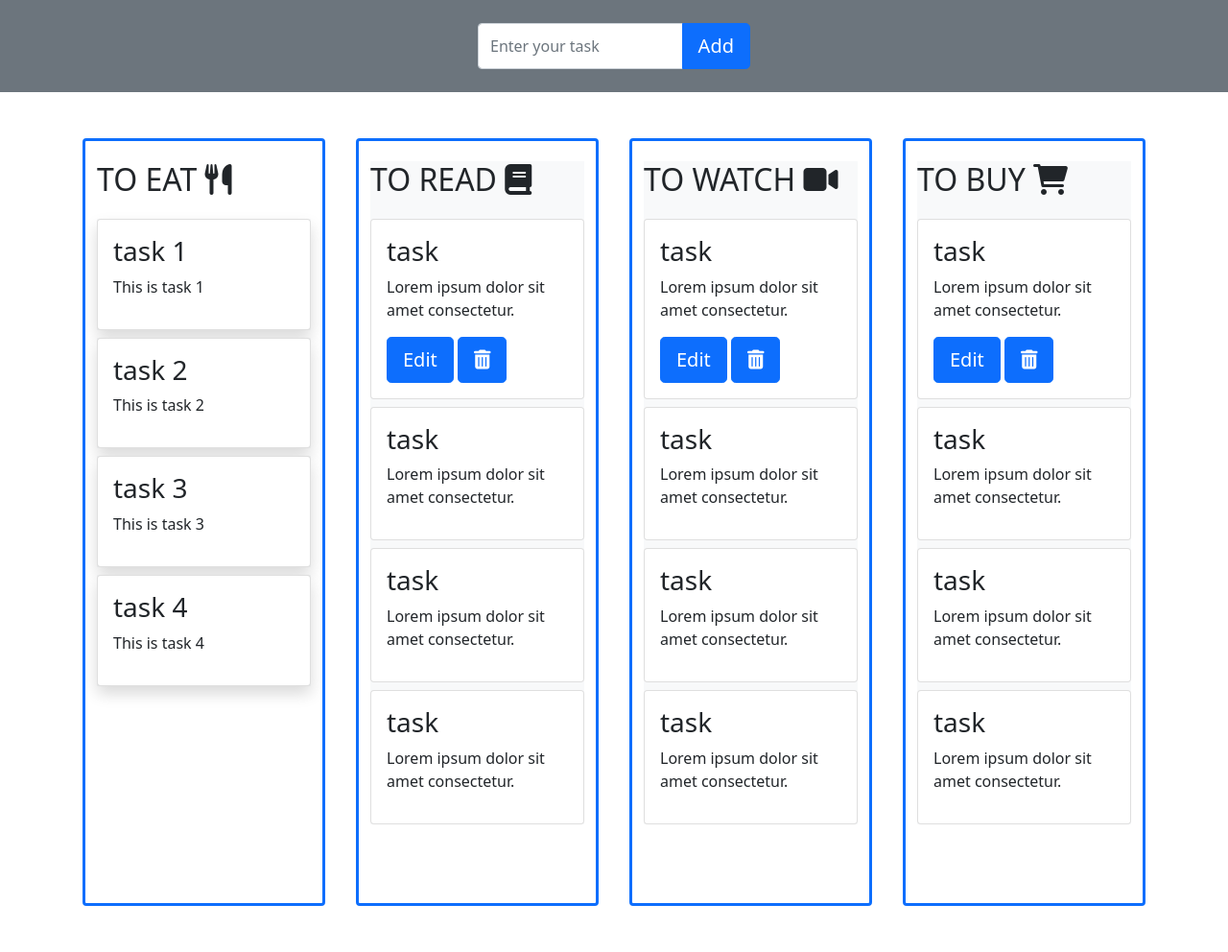
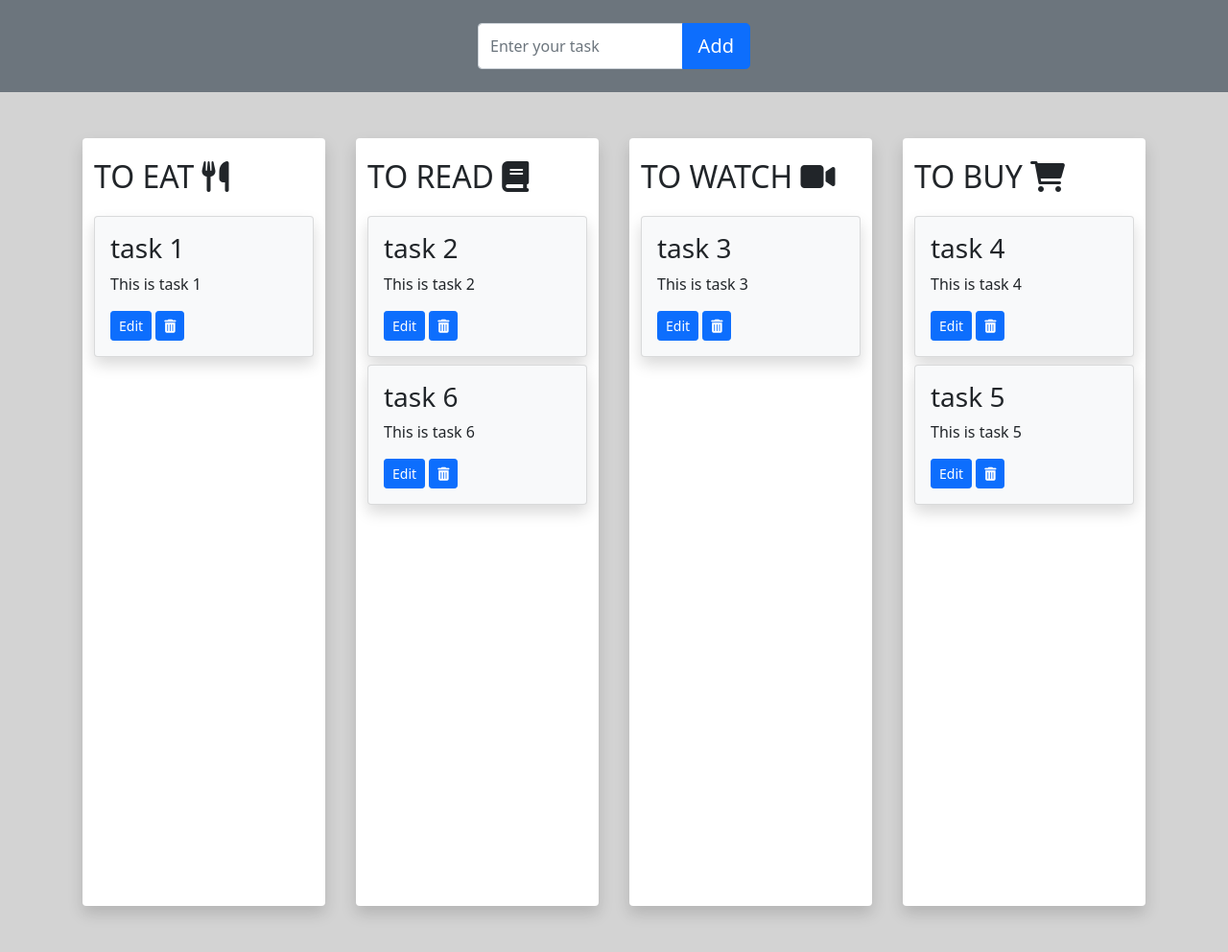
Before and after one commit to BENcao318/SmartToDoList, a Node server app: page / in a window 1280 px wide. Shown: the part 117-1109 px from the top of the page at 96% size. Run offline with Node 20, Linux system fonts and the light colour scheme; style sheets or scripts are compiled from the project's sources; some libraries are stand-ins or nearby versions.

Commit message:
add auto listing functions and editing functions

```diff
--- a/public/index.html
+++ b/public/index.html
@@ -25,8 +25,10 @@
     <link rel="stylesheet" href="/vendor/border-box.css" type="text/css" />
     <link rel="stylesheet" href="/styles/main.css" type="text/css" />
     <link rel="stylesheet" href="/styles/layout.css" type="text/css" />
+    <link rel="stylesheet" href="//code.jquery.com/ui/1.13.1/themes/base/jquery-ui.css">
 
     <script type="text/javascript" src="/vendor/jquery-3.0.0.js"></script>
+    <script src="https://code.jquery.com/ui/1.13.1/jquery-ui.js"></script>
     <script
       src="https://cdn.jsdelivr.net/npm/bootstrap@5.1.3/dist/js/bootstrap.bundle.min.js"
       integrity="sha384-ka7Sk0Gln4gmtz2MlQnikT1wXgYsOg+OMhuP+IlRH9sENBO0LRn5q+8nbTov4+1p"
@@ -35,9 +37,11 @@
 
     <script type="text/javascript" src="/scripts/cardListings.js"></script>
     <script type="text/javascript" src="/scripts/app.js"></script>
+    <script type="text/javascript" src="/scripts/network.js"></script>
+    <script type="text/javascript" src="/scripts/taskEditing.js"></script>
 
 
-    <title>Smart-ToDo</title>
+    <title>Smart-To-Do</title>
   </head>
 
   <body>
@@ -57,7 +61,7 @@
                 <i class="fas fa-angle-double-down"></i>
               </button> -->
               <div class="dropdown">
-                <button class="btn btn-secondary dropdown-toggle" type="button" id="dropdownMenuButton" data-toggle="dropdown" aria-haspopup="true" aria-expanded="false">
+                <button class="btn btn-secondary dropdown-toggle" type="button" id="dropdownMenuButton" data-bs-toggle="dropdown" aria-haspopup="true" aria-expanded="false">
                   User
                 </button>
                 <div class="dropdown-menu" aria-labelledby="dropdownMenuButton">
@@ -86,150 +90,35 @@
       </div>
     </section>
 
-    <section class="p-5">
+    <section class="p-5 main-area">
       <div class="container h-100">
         <div class="row gx-4">
-
           <div
-            class="col-md border border-primary border-3 rounded mx-3 task-categories overflow-auto"
-            id="tasklist-to-read"
+            class="col-md bg-white rounded mx-3 task-categories overflow-auto shadow"
+            id="tasklist-to-eat"
           >
             <p class="text-justify"><h1>TO EAT  <i class="fa-solid fa-utensils"></i></h1></p>
           </div>
 
           <div
-            class="col-md border border-primary border-3 rounded mx-3 task-categories"
+            class="col-md bg-white rounded mx-3 task-categories overflow-auto shadow"
+            id="tasklist-to-read"
           >
-          <div class="bg-light">
             <p class="text-justify"><h1>TO READ  <i class="fa-solid fa-book"></i></h1></p>
-            <div class="card mt-2 mb-2">
-              <div class="card-body">
-                <h3>task</h3>
-                <p>Lorem ipsum dolor sit amet consectetur.</p>
-                <button
-                  class="btn btn-primary btn-lg"
-                  data-bs-toggle="modal"
-                  data-bs-target="#task"
-                >
-                  Edit
-                </button>
-                <button
-                class="btn btn-primary btn-lg"
-                data-bs-toggle="modal"
-                data-bs-target="#task"
-              > <i class="fa-solid fa-trash-can"></i>
-            </button>
-              </div>
-            </div>
-            <div class="card mt-2 mb-2">
-              <div class="card-body">
-                <h3>task</h3>
-                <p>Lorem ipsum dolor sit amet consectetur.</p>
-              </div>
-            </div>
-            <div class="card mt-2 mb-2">
-              <div class="card-body">
-                <h3>task</h3>
-                <p>Lorem ipsum dolor sit amet consectetur.</p>
-              </div>
-            </div>
-            <div class="card mt-2 mb-2">
-              <div class="card-body">
-                <h3>task</h3>
-                <p>Lorem ipsum dolor sit amet consectetur.</p>
-              </div>
-            </div>
-          </div>
           </div>
 
           <div
-            class="col-md border border-primary border-3 rounded mx-3 task-categories"
+            class="col-md bg-white rounded mx-3 task-categories overflow-auto shadow"
+            id="tasklist-to-watch"
           >
-          <div class="bg-light">
             <p class="text-justify"><h1>TO WATCH  <i class="fa-solid fa-video"></i></h1></p>
-            <div class="card mt-2 mb-2">
-              <div class="card-body">
-                <h3>task</h3>
-                <p>Lorem ipsum dolor sit amet consectetur.</p>
-                <button
-                  class="btn btn-primary btn-lg"
-                  data-bs-toggle="modal"
-                  data-bs-target="#task"
-                >
-                  Edit
-                </button>
-                <button
-                class="btn btn-primary btn-lg"
-                data-bs-toggle="modal"
-                data-bs-target="#task"
-              > <i class="fa-solid fa-trash-can"></i>
-            </button>
-              </div>
-            </div>
-            <div class="card mt-2 mb-2">
-              <div class="card-body">
-                <h3>task</h3>
-                <p>Lorem ipsum dolor sit amet consectetur.</p>
-              </div>
-            </div>
-            <div class="card mt-2 mb-2">
-              <div class="card-body">
-                <h3>task</h3>
-                <p>Lorem ipsum dolor sit amet consectetur.</p>
-              </div>
-            </div>
-            <div class="card mt-2 mb-2">
-              <div class="card-body">
-                <h3>task</h3>
-                <p>Lorem ipsum dolor sit amet consectetur.</p>
-              </div>
-            </div>
-          </div>
           </div>
 
           <div
-            class="col-md border border-primary border-3 rounded mx-3 task-categories"
+            class="col-md bg-white rounded mx-3 task-categories overflow-auto shadow"
+            id="tasklist-to-buy"
           >
-          <div class="bg-light">
             <p class="text-justify"><h1>TO BUY  <i class="fa-solid fa-cart-shopping"></i></h1></p>
-            <div class="card mt-2 mb-2">
-              <div class="card-body">
-                <h3>task</h3>
-                <p>Lorem ipsum dolor sit amet consectetur.</p>
-                <button
-                  class="btn btn-primary btn-lg"
-                  data-bs-toggle="modal"
-                  data-bs-target="#task"
-                >
-                  Edit
-                </button>
-                <button
-                class="btn btn-primary btn-lg"
-                data-bs-toggle="modal"
-                data-bs-target="#task"
-              > <i class="fa-solid fa-trash-can"></i>
-            </button>
-              </div>
-            </div>
-            <div class="card mt-2 mb-2">
-              <div class="card-body">
-                <h3>task</h3>
-                <p>Lorem ipsum dolor sit amet consectetur.</p>
-              </div>
-            </div>
-            <div class="card mt-2 mb-2">
-              <div class="card-body">
-                <h3>task</h3>
-                <p>Lorem ipsum dolor sit amet consectetur.</p>
-              </div>
-            </div>
-            <div class="card mt-2 mb-2">
-              <div class="card-body">
-                <h3>task</h3>
-                <p>Lorem ipsum dolor sit amet consectetur.</p>
-              </div>
-            </div>
-          </div>
           </div>
 
         </div>
@@ -251,7 +140,7 @@
           </div>
           <div class="modal-body text-center">
             <p class="lead">Change the task</p>
-            <form>
+            <form id="edit-form">
               <div class="mb-4">
                 <label for="task-name" class="col-form-label">
                   Task Name:
@@ -259,13 +148,12 @@
                 <input type="text" class="form-control" id="task-name" />
               </div>
               <div class="mb-3 ">
-                <a href="#" role="button" class="btn btn-success dropdown-toggle w-100" id="task-category" data-bs-toggle="dropdown">Category</a>
-                <ul class="dropdown-menu"">
-                  <li><a class="dropdown-item w-100" href="#">To Watch</a></li>
-                  <li><a class="dropdown-item" href="#">To Read</a></li>
-                  <li><a class="dropdown-item" href="#">To Eat</a></li>
-                  <li><a class="dropdown-item" href="#">To Buy</a></li>
-                </ul>
+                <select id="categories-select-menu" name="categories" class="form-select">
+                  <option value=1>To Eat</option>
+                  <option value=2>To Read</option>
+                  <option value=3>To Watch</option>
+                  <option value=4>To Buy</option>
+                </select>
               </div>
               <div class="mb-3">
                 <label for="important" class="col-form-label">Important</label>
@@ -275,9 +163,7 @@
                 <label for="phone" class="col-form-label">Date:</label>
                 <input type="tel" class="form-control" id="phone" />
               </div>
-            </form>
-          </div>
-          <div class="modal-footer">
+
               <button
                 type="button"
                 class="btn btn-secondary"
@@ -285,16 +171,13 @@
               >
                 Close
               </button>
-            <button type="button" class="btn btn-primary">Submit</button>
+              <input type="submit" class="btn btn-primary submit"></button>
+            </form>
           </div>
+
         </div>
       </div>
     </div>
 
-
-    <script src="https://code.jquery.com/jquery-3.2.1.slim.min.js" integrity="sha384-KJ3o2DKtIkvYIK3UENzmM7KCkRr/rE9/Qpg6aAZGJwFDMVNA/GpGFF93hXpG5KkN" crossorigin="anonymous"></script>
-    <script src="https://cdn.jsdelivr.net/npm/popper.js@1.12.9/dist/umd/popper.min.js" integrity="sha384-ApNbgh9B+Y1QKtv3Rn7W3mgPxhU9K/ScQsAP7hUibX39j7fakFPskvXusvfa0b4Q" crossorigin="anonymous"></script>
-    <script src="https://cdn.jsdelivr.net/npm/bootstrap@4.0.0/dist/js/bootstrap.min.js" integrity="sha384-JZR6Spejh4U02d8jOt6vLEHfe/JQGiRRSQQxSfFWpi1MquVdAyjUar5+76PVCmYl" crossorigin="anonymous"></script>
-
   </body>
 </html>
--- a/public/scripts/app.js
+++ b/public/scripts/app.js
@@ -1,49 +1,70 @@
 // Client facing scripts here
 $(() => {
 
-  const cards = [
+  const tasks = [
     {
       id: 1,
       title: "task 1",
       content: "This is task 1",
+      category: 1,
     },
     {
       id: 2,
       title: "task 2",
       content: "This is task 2",
+      category: 2,
     },
     {
       id: 3,
       title: "task 3",
       content: "This is task 3",
+      category: 3,
     },
     {
       id: 4,
       title: "task 4",
       content: "This is task 4",
+      category: 4,
+    },
+    {
+      id: 5,
+      title: "task 5",
+      content: "This is task 5",
+      category: 4,
+    },
+    {
+      id: 6,
+      title: "task 6",
+      content: "This is task 6",
+      category: 2,
     },
   ]
 
+  window.tasks = tasks;
 
-  cardListings.createCardList(cards);
+  // Render tasks to each category div
+  cardListings.createCardList(tasks);
 
-  $("#tasklist-to-read").append($cardListings);
+  // $("#tasklist-to-read").append($cardListings);
 
-  let contentId = null;
 
-  $('.popover-details').on('click', (e) => {
-    contentId = e.target.id;
-    // console.log(`#popover-${contentId}`);
-  }).popover({
+  $('.popover-details').popover({
     html: true,
     placement: "right",
     title: "Popover Title ",
-    trigger: "focus",
+    trigger: "click",
     // selector: '[rel="popover-test"]',
     content: function() {
+      let $popoverContent = $(`#popover-${$(this)[0].id}`)
       return $(`#popover-${$(this)[0].id}`).html();
     },
   });
 
+  // $('.card').draggable({
+  //   revert: 'true',
+  //   helper: 'clone',
+  //   opacity: '0.8',
+  //   zIndex: 3,
+  // });
 
 })
--- a/public/scripts/cardListings.js
+++ b/public/scripts/cardListings.js
@@ -1,68 +1,74 @@
 $(() => {
-  const $cardListings = $(`
-    <div></div>
-  `);
   window.cardListings = {};
 
-  function createCard(card) {
+  function createCard(task) {
     return `
-      <div class="bg-light">
-        <div class="card mt-2 mb-2 shadow">
-          <div class="card-body wrap">
-            <h3>${card.title}</h3>
-            <p>${card.content}</p>
-            <a
-              href="#"
-              rel="popover"
-              class="popover-details"
-              id="content-${card.id}"
-            ></a>
-          </div>
+      <div class="card mt-2 mb-2 shadow bg-light">
+        <div class="card-body wrap" id="task-${task.id}">
+          <h3>${task.title}</h3>
+          <p>${task.content}</p>
+
+          <a
+            href="#"
+            rel="popover"
+            class="popover-details"
+            id="content-${task.id}"
+          ></a>
+
+          <a
+            class="btn btn-primary btn-sm edit-btn"
+            data-bs-toggle="modal"
+            data-bs-target="#task"
+          > Edit </a>
+
+          <a
+            class="btn btn-primary btn-sm"
+            data-bs-toggle="modal"
+            data-bs-target="#task"
+          > <i class="fa-solid fa-trash-can"></i>
+          </a>
+
         </div>
       </div>
 
-
-      <div class="d-none" id="popover-content-${card.id}">
+      <div class="d-none" id="popover-content-${task.id}">
         <div class="popover-heading">
-          This is the heading for ${card.content}
+          This is the heading for ${task.content}
         </div>
 
         <div class="popover-body">
           <p>
-            This is the body for ${card.title}
+            This is the body for ${task.title}
           </p>
-          <h1> 123 </h1>
         </div>
-
-        <button
-          class="btn btn-primary btn-sm btn-task"
-          data-bs-toggle="modal"
-          data-bs-target="#task"
-        >
-          Edit
-        </button>
-        <button
-          class="btn btn-primary btn-lg"
-          data-bs-toggle="modal"
-          data-bs-target="#task"
-        > <i class="fa-solid fa-trash-can"></i>
-        </button>
-      </div>
     `
   }
 
-  function addCardToList(card) {
-    $cardListings.append(card);
+  function addCardToList(card, taskCategory) {
+
+    switch(taskCategory) {
+      case 1:
+        $("#tasklist-to-eat").append(card);
+        break;
+      case 2:
+        $("#tasklist-to-read").append(card);
+        break;
+      case 3:
+        $("#tasklist-to-watch").append(card);
+        break;
+      case 4:
+        $("#tasklist-to-buy").append(card);
+        break;
+    }
   }
 
-  function createCardList(cards) {
-    cards.forEach((card) => {
-      const taskCard = createCard(card);
-      addCardToList(taskCard);
+  function createCardList(tasks) {
+    tasks.forEach((task) => {
+      const card = createCard(task);
+      addCardToList(card, task.category);
     })
   }
 
-  window.$cardListings = $cardListings;
   window.cardListings.createCardList = createCardList;
 
 })
--- /dev/null
+++ b/public/scripts/network.js
@@ -0,0 +1,3 @@
+$(() =>{
+
+})
--- /dev/null
+++ b/public/scripts/taskEditing.js
@@ -0,0 +1,17 @@
+$(() => {
+  $('.edit-btn').on('click', (e) => {
+    const parentId = $(e.target.parentElement).attr('id');
+    const taskId = parentId.slice(5);
+
+    $('#task-name').val(tasks[taskId - 1].title);
+    $('#categories-select-menu').val(tasks[taskId - 1].category);
+  })
+
+  $('#edit-form').on('submit', (event) => {
+    event.preventDefault();
+    console.log('testtest');
+    console.log(event);
+    console.log($('#task-name').val());
+    console.log($('#categories-select-menu').val());
+  })
+})
--- a/styles/main.scss
+++ b/styles/main.scss
@@ -26,18 +26,29 @@ body {
 .wrap{
   position: relative;
 
-  a {
+  a.popover-details {
+    z-index: 1;
     position: absolute;
-    width:100%;
-    height:100%;
-    top:0px;
-    left:0px;
+    top: 0;
+    right: 0;
+    left: 0;
+    bottom: 0;
   }
+
+  a.btn {
+    position: relative;
+    z-index: 2;
+  }
+
 }
 
 .card {
   &:hover {
     background-color: lightgray;
-    transform: translateY(-2px)
+    transform: translateY(-2px);
   }
 }
+
+.main-area {
+  background-color: lightgray;
+}
```
Lines whose indentation alone changed are shown as unchanged.
